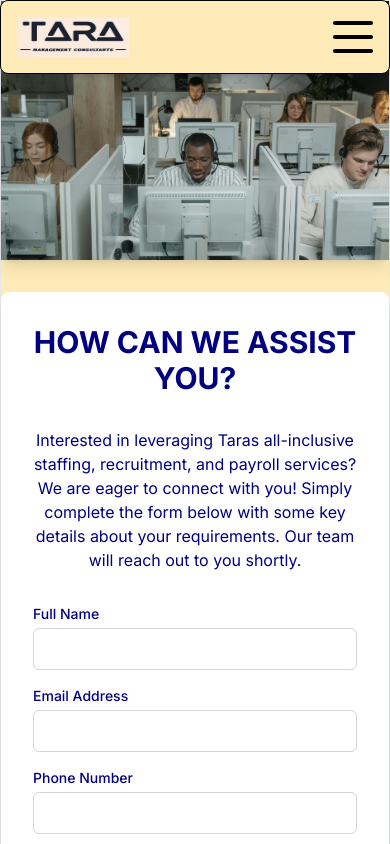
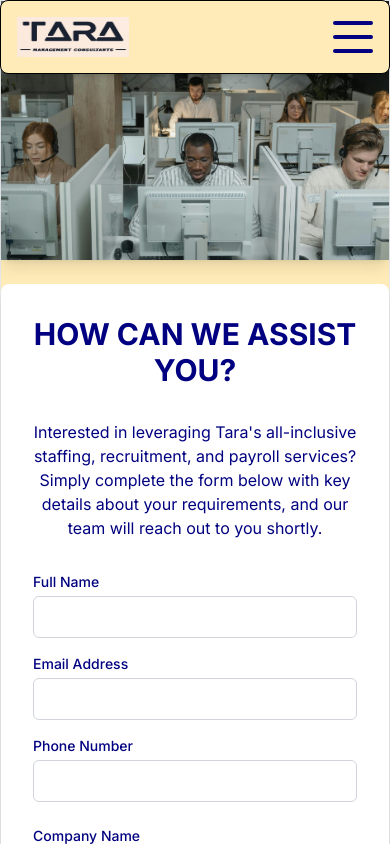
Before and after one commit to IfeoluwaGIT/tara-consulting, a Next.js app: page /contact in a window 390 px wide. Shown: the top 844 px of the page. Built offline with nearby package versions, Linux system fonts and the light colour scheme.

Commit message:
added changes

```diff
--- a/src/app/components/ContactCollectionForm.jsx
+++ b/src/app/components/ContactCollectionForm.jsx
@@ -1,4 +1,4 @@
-"use client";
+"use client"
 
 import Image from 'next/image';
 import { useState } from 'react';
@@ -40,9 +40,10 @@ const ContactCollectionForm = () => {
   };
 
   return (
-    <section className="min-h-screen flex flex-col md:flex-row items-center justify-center bg-header-peach border text-text-color ">
-      {/* Image at the top for small screens, side-by-side on larger screens */}
-      <div className="order-1 md:order-2 w-full md:w-1/2 flex items-center justify-center mb-8 md:mb-0">
+    <>
+      <section className="min-h-screen flex flex-col lg:flex-row items-center justify-center bg-header-peach border text-text-color">
+        {/* Image on top for small screens, side for large screens */}
+        <div className="w-full lg:w-1/2 flex items-center justify-center mb-6 lg:mb-0 lg:mt-8">
           <Image
             src="/assist.jpg" // Replace with your image path
             alt="Your Image Description"
@@ -52,13 +53,15 @@ const ContactCollectionForm = () => {
           />
         </div>
 
-      <div className="order-2 md:order-1 bg-white p-8 shadow-lg rounded-lg w-full max-w-4xl md:mr-8">
+        {/* Form Section */}
+        <div className="bg-white p-8 shadow-lg rounded-lg w-full max-w-4xl lg:ml-8">
           <h2 className="text-3xl font-bold text-center mb-8">
             HOW CAN WE ASSIST YOU?
           </h2>
-        <p className="text-center mb-8">
-          Interested in leveraging Taras all-inclusive staffing, recruitment, and payroll services? We are eager to connect with you! Simply complete the form below with some key details about your requirements. Our team will reach out to you shortly.
+          <p className='text-center mb-8'>
+            Interested in leveraging Tara's all-inclusive staffing, recruitment, and payroll services? Simply complete the form below with key details about your requirements, and our team will reach out to you shortly.
           </p>
+
           <form onSubmit={handleSubmit} className="space-y-6">
             {/* Contact Information */}
             <div className="grid grid-cols-1 md:grid-cols-3 gap-4">
@@ -225,6 +228,7 @@ const ContactCollectionForm = () => {
           </form>
         </div>
       </section>
+    </>
   );
 };
 
--- a/src/app/components/Navbar.jsx
+++ b/src/app/components/Navbar.jsx
@@ -59,17 +59,17 @@ const Navbar = () => {
             <motion.div
               variants={topVariants}
               animate={isOpen ? "opened" : "closed"}
-              className="w-10 h-1 bg-black rounded origin-left"
+              className="w-10 h-1 bg-text-color rounded origin-left"
             ></motion.div>
             <motion.div
               variants={centerVariants}
               animate={isOpen ? "opened" : "closed"}
-              className="w-10 h-1 bg-black rounded"
+              className="w-10 h-1 bg-text-color rounded"
             ></motion.div>
             <motion.div
               variants={bottomVariants}
               animate={isOpen ? "opened" : "closed"}
-              className="w-10 h-1 bg-black rounded origin-left"
+              className="w-10 h-1 bg-text-color rounded origin-left"
             ></motion.div>
           </button>
         </div>
```
Lines whose indentation alone changed are shown as unchanged.
